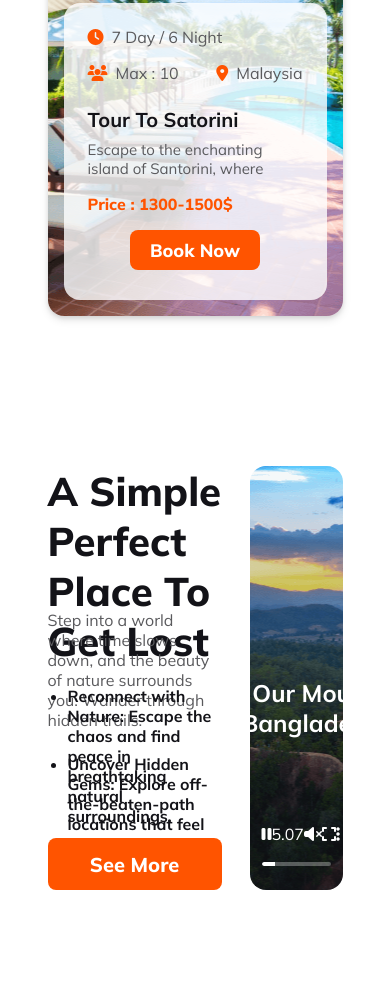
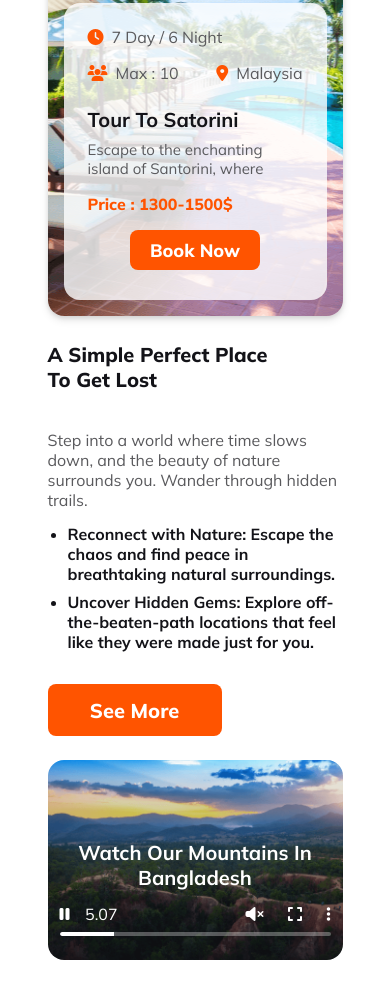
Before and after one commit to fiz-01/TripTales-Diaries, a plain HTML site: page index.html in a window 390 px wide. Shown: the part 5816-6814 px from the top of the page. Drawn offline with Linux system fonts and the light colour scheme.

Commit message:
fix: glimpse section responsiveness

```diff
--- a/style.css
+++ b/style.css
@@ -550,7 +550,7 @@ header {
     transform: translateX(-50%);
 }
 
-/* Glimpse section styles start  */
+/* Glimpse section styles starts  */
 
 #glimpse-section {
     position: relative;
@@ -558,18 +558,24 @@ header {
     margin-bottom: 100px;
 }
 
+.glimpse-wrapper{
+    display: flex;
+    gap: 28px;
+    justify-content: space-between;
+}
+
 .glimpse__texts{
     height: auto;
 }
 .glimpse__texts h2 {
-    max-width: 448px;
+    width: 448px;
     height: 120px;
     margin-bottom: 24px;
     font-size: 40px;
 }
 
 .glimpse__texts p {
-    max-width: 532px;
+    width: 532px;
     height: 52px;
     margin-bottom: 24px;
 }
@@ -580,8 +586,8 @@ header {
 
 .glimpse__texts > ul > li {
     list-style:disc;
-    max-width: 518px;
-    height: 52px;
+    width: 518px;
+    max-height: 52px;
     margin-bottom: 16px;
     color: var(--highlight-text-color);
 }
@@ -592,11 +598,6 @@ header {
     margin-top: 16px;
 }
 
-.glimpse-wrapper{
-    display: flex;
-    gap: 28px;
-    justify-content: space-between;
-}
 
 .glimpse-video{
 
@@ -612,10 +613,6 @@ header {
     border: none;
     border-radius: 16px;
 
-    /* display: flex;
-    justify-content: center;
-    align-items: center;
-    flex-direction: column; */
     padding: 24px;
     background-image: url(Images/MountainBangladesh.png);
 }
@@ -631,7 +628,6 @@ header {
     width: 276px;
     height: 72px;
     text-align: center;
-    /* margin-bottom: 107px; */
 }
 
 .flexible-container-outer{
@@ -686,6 +682,8 @@ header {
     width: 100%;
     padding-right: 24px;
 }
+
+/* glimpse section ends here  */
 
 /* --------------------------------------------------------------------------------------------------
 %%%%%%%%%%%%%%%%%%%%%%%%%%%%%%%%%%%%%%%%%%%%%%%%%%%%%%%%%%%%%%%%%%%%%%%%%%%%%%%%%%%%%%%%%%%%%%
@@ -979,4 +977,67 @@ ________________________________________________________________________________
        display: none;
     }
     /* details and discount (packages) section styles ends below  */
+
+    /* glimpse section responsiveness starts  */
+    #glimpse-section {
+        margin-top: 26px;
+        margin-bottom: 100px;
+    }
+
+    .glimpse-wrapper{
+        flex-direction: column;
+        gap: 24px;
+    }
+    .glimpse__texts{
+        width: 100%;
+    }
+    .glimpse__texts h2 {
+        width: 248px;
+        height: 72px;
+        margin-bottom: 16px;
+        font-size: 20px;
+    }
+
+    .glimpse__texts p {
+        max-width: 100%;
+        height: 52px;
+        margin-bottom: 42px;
+    }
+
+    .glimpse__texts > ul > li {
+        width: 100%;
+        height: 160px;
+    }
+
+    .btn-see-more{
+        margin-top: 24px;
+    }
+
+    .glimpse-video{
+        width: 100%;
+        height: 200px;
+    }
+
+    .glimpse-video>p{
+        top: 40%;
+        font-size: 20px;
+        width: 276px;
+        height: 60px;
+    }
+
+    .flexible-container-outer{
+        margin-bottom: 8px;
+    }
+
+    .left-contents{
+        width: 58px;
+        height: 20px;
+    }
+
+    .right-contents{
+        width: 85px;
+        height: 20px;
+    }
+
+    /* glimpse section responsiveness ends  */
 }
```
